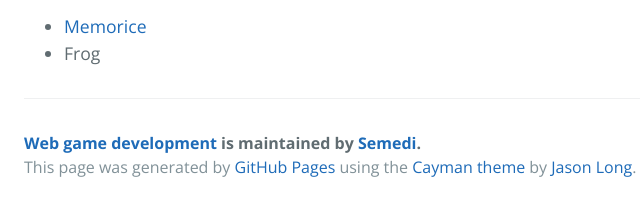
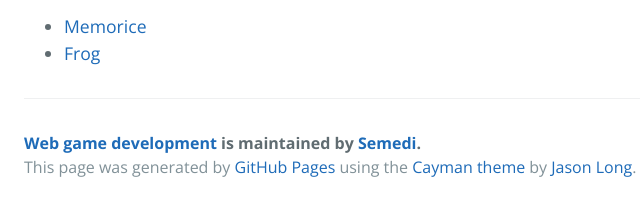
Before and after one commit to Semedi/Web_game_development, a plain HTML site: page index.html in a window 1280 px wide. Shown: the part 448-658 px from the top of the page, 200-840 px from the left. Drawn offline with nearby package versions, Linux system fonts and the light colour scheme.

Commit message:
Update index.html

```diff
--- a/index.html
+++ b/index.html
@@ -25,7 +25,7 @@
   <div id='container'>
   <ul>
 	<li><a href="practica1/index.html">Memorice</a></li>
-        <li>Frog</li>
+        <li><a href="practica2/index.html">Frog</a></li>
   </ul>
 
   </div>
```
